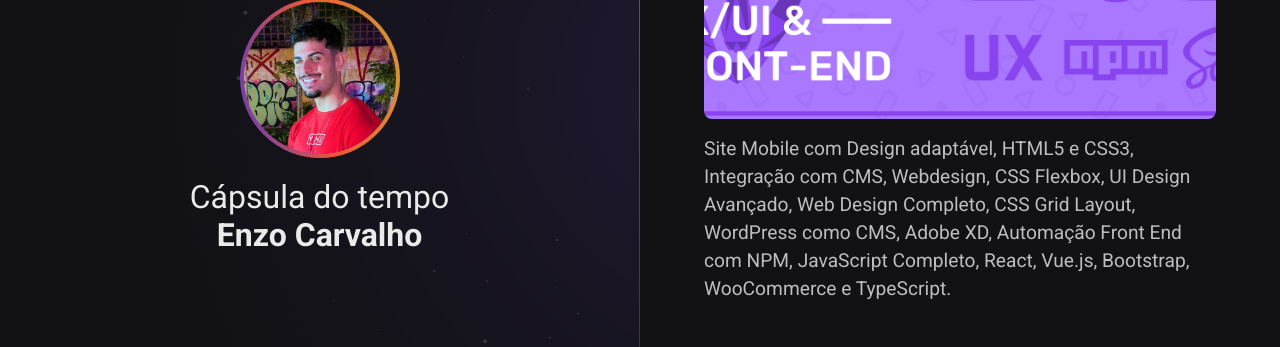
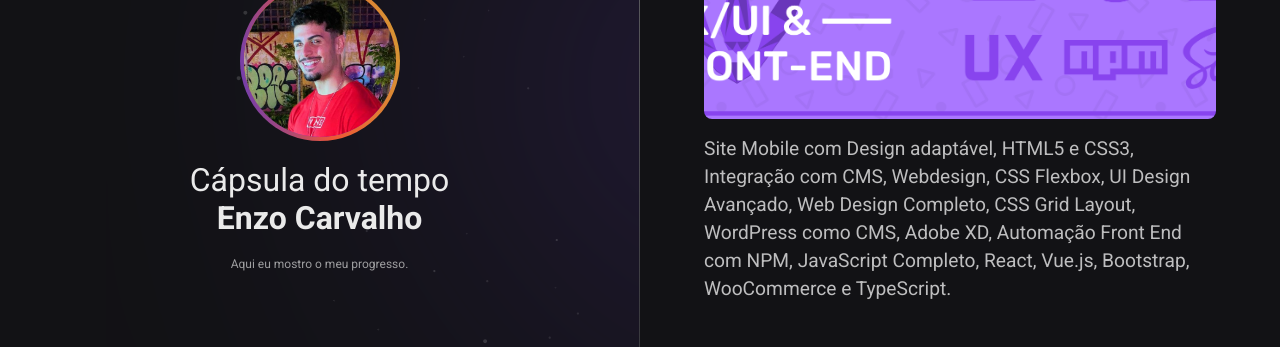
Before and after one commit to enzocarvalhotech/nlw-spacetime, a plain HTML site: page index.html in a window 1280 px wide. Shown: the part 309-656 px from the top of the page. Drawn offline with Linux system fonts and the light colour scheme.

Commit message:
add span

```diff
--- a/index.html
+++ b/index.html
@@ -26,7 +26,7 @@
         Cápsula do tempo<br />
          <strong>Enzo Carvalho</strong></p>
 
-
+         <span>Aqui eu mostro o meu progresso.</span>
     </aside>
 
     <nav>
```
